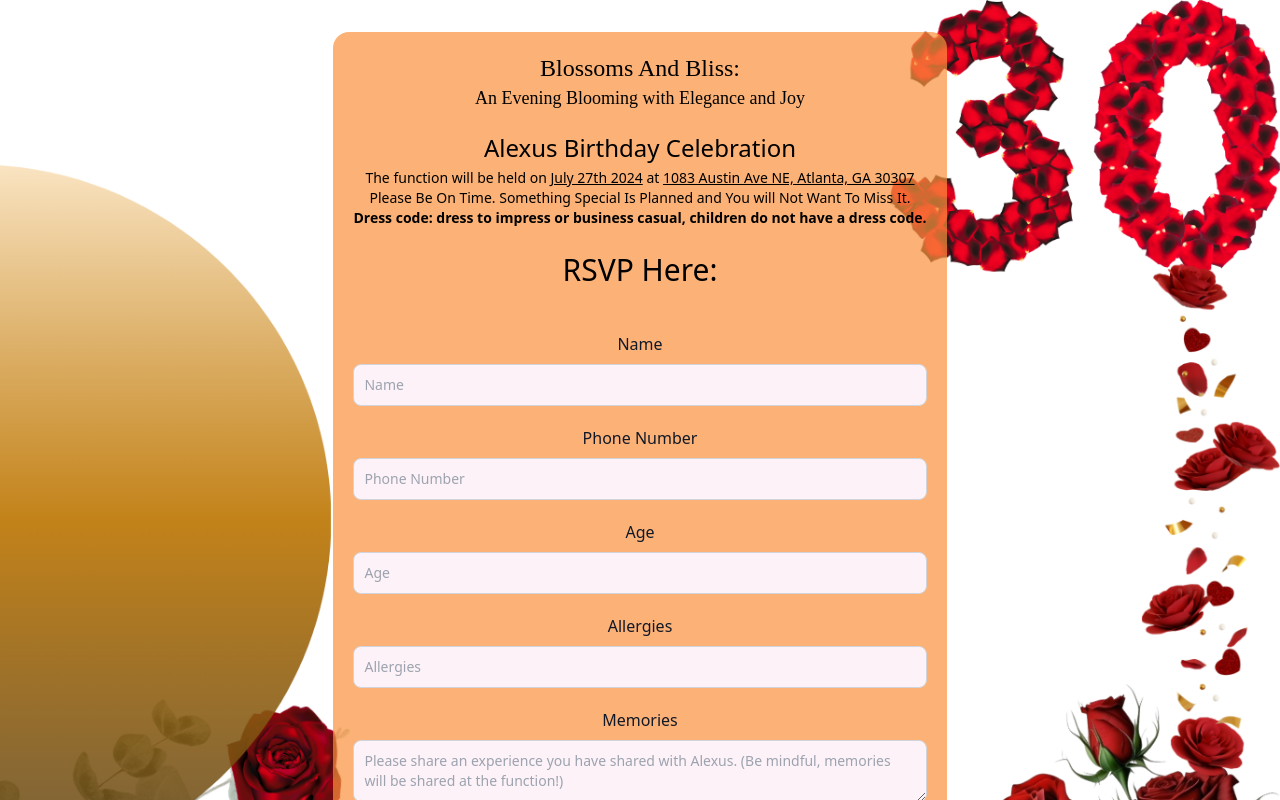
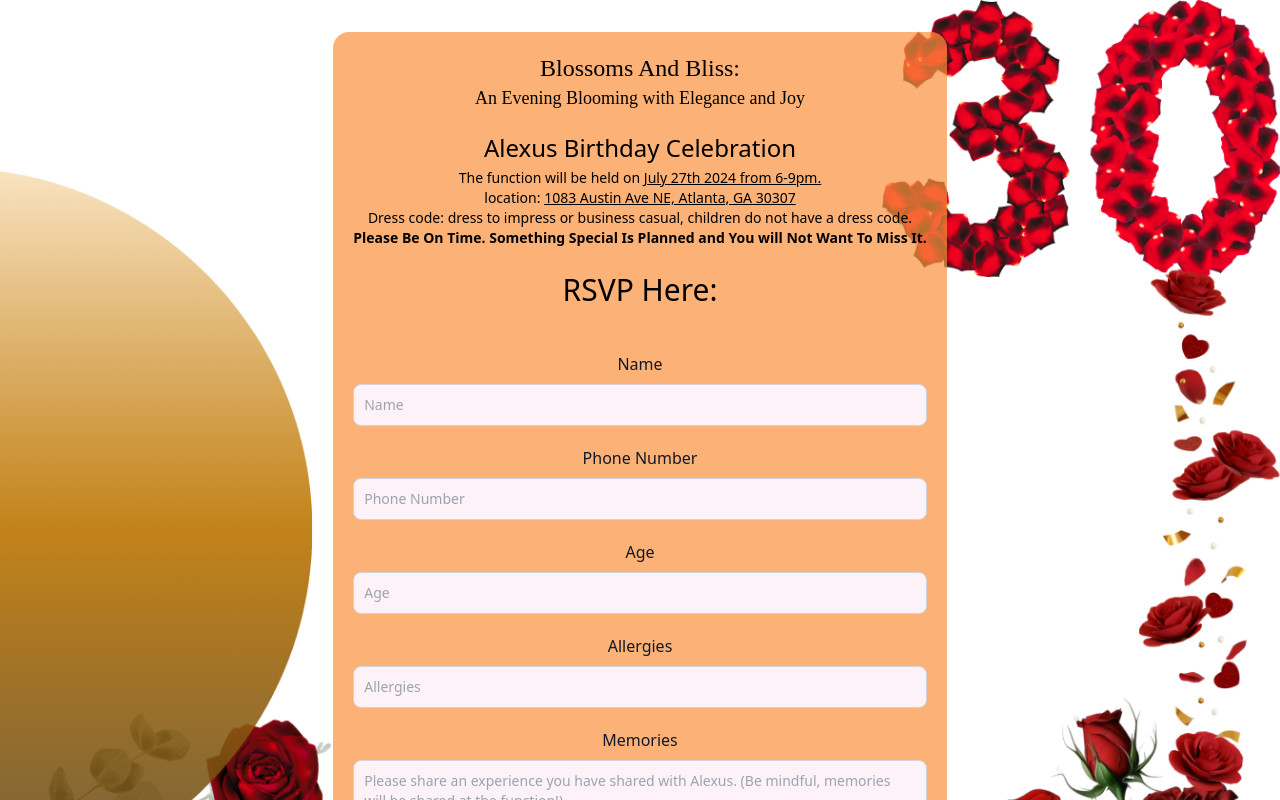
Before and after one commit to voyddful/blossomsandbliss, a Next.js app: page / in a window 1280 px wide. Shown: the top 800 px of the page. Built offline with nearby package versions, Linux system fonts and the light colour scheme; a web font is replaced by a local one.

Commit message:
wording changes

```diff
--- a/src/app/page.js
+++ b/src/app/page.js
@@ -11,10 +11,10 @@ export default function page(){
           <div className='mx-auto overflow-auto rounded-2xl bg-orange-400/70 h-max p-5 my-auto grid'>
             <h1 className=' text-lg mb-4 playwrite-no-100' id="test "><span className='text-2xl'>Blossoms And Bliss:</span><br/> An Evening Blooming with Elegance and Joy</h1>
             <h1 className=' text-2xl my-1' id="test"> Alexus Birthday Celebration</h1>
-            <h1 className=' text-sm'> The function will be held on <span className=' underline'>July 27th 2024</span> at <a href="https://www.google.com/maps/place/1083+Austin+Ave+NE,+Atlanta,+GA+30307/@33.7619716,-84.3550701,17z/data=!3m1!4b1!4m6!3m5!1s0x88f506aa2471172b:0x80cd3712f280919e!8m2!3d33.7619716!4d-84.3524952!16s%2Fg%2F11bw3xnj77?entry=ttu" className='underline'>1083 Austin Ave NE, Atlanta, GA 30307</a></h1>
-            <h3 className='text-sm'>Please Be On Time. Something Special Is Planned and You will Not Want To Miss It.</h3>
-            <h3 className='text-sm font-bold'>Dress code: dress to impress or business casual, children do not have a dress code.</h3>
-
+            <h1 className=' text-sm'> The function will be held on <span className=' underline'>July 27th 2024 from 6-9pm.</span></h1>
+            <h1 className='text-sm'>location: <a href="https://www.google.com/maps/place/1083+Austin+Ave+NE,+Atlanta,+GA+30307/@33.7619716,-84.3550701,17z/data=!3m1!4b1!4m6!3m5!1s0x88f506aa2471172b:0x80cd3712f280919e!8m2!3d33.7619716!4d-84.3524952!16s%2Fg%2F11bw3xnj77?entry=ttu" className='underline'>1083 Austin Ave NE, Atlanta, GA 30307</a></h1>
+            <h3 className='text-sm '>Dress code: dress to impress or business casual, children do not have a dress code.</h3>
+            <h3 className='text-sm font-bold'>Please Be On Time. Something Special Is Planned and You will Not Want To Miss It.</h3>
 
             <h1 className='text-3xl my-6'>RSVP Here:</h1>
 
```
